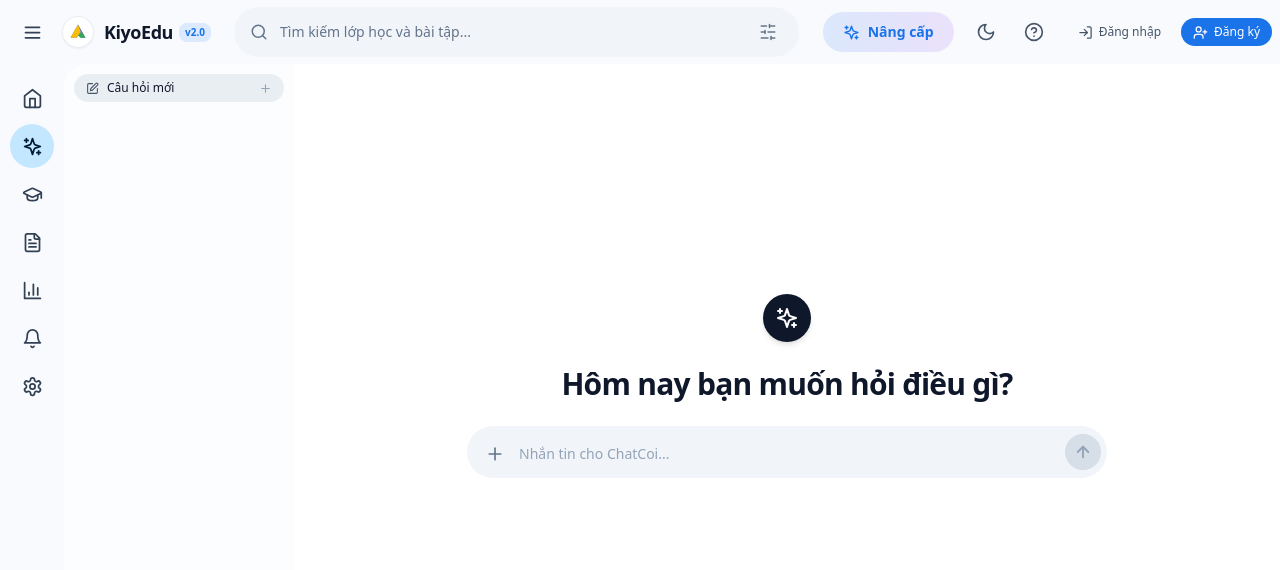
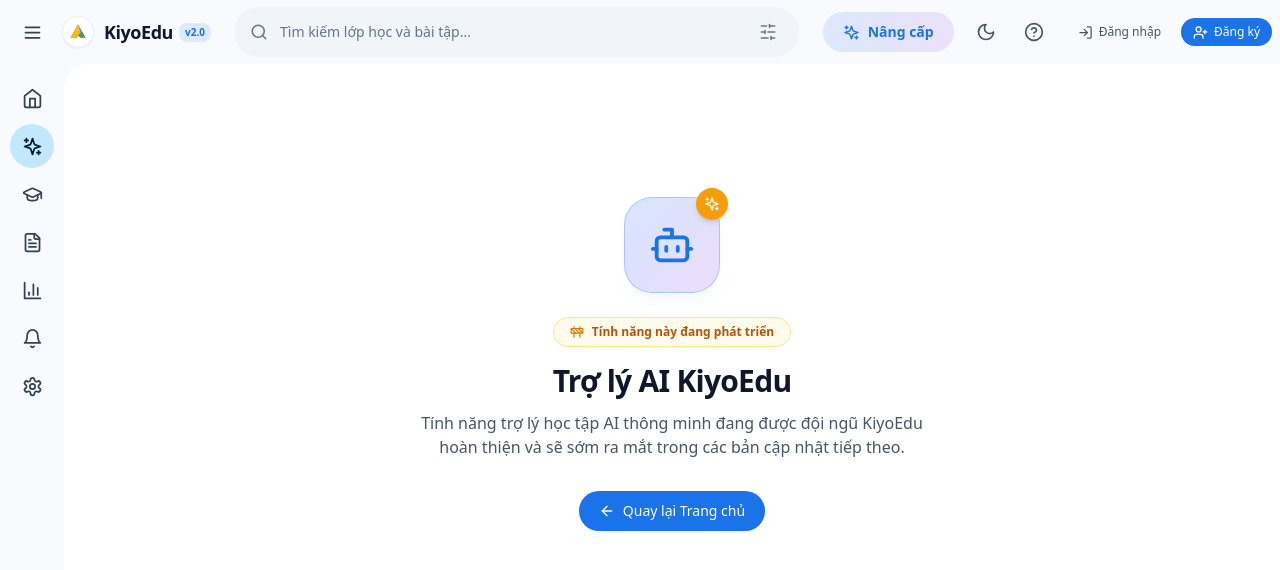
Before and after one commit to nguyenede/edu, a Next.js app in the folder web-hoc-tap/frontend/: page /app/ai in a window 1280 px wide. Shown: the top 570 px of the page. Built offline with nearby package versions, Linux system fonts and the light colour scheme.

Commit message:
feat(ai): update /app/ai page with Under Development notice

```diff
--- a/web-hoc-tap/frontend/src/app/app/ai/page.tsx
+++ b/web-hoc-tap/frontend/src/app/app/ai/page.tsx
@@ -1,8 +1,55 @@
 'use client';
 
 import React from 'react';
-import AiChatView from '@/components/AiChatView';
+import { useRouter } from 'next/navigation';
+import { AppShell } from '@/components/AppShell';
+import { Sparkles, Construction, ArrowLeft, Bot } from 'lucide-react';
+import { Button } from '@/components/Button';
 
 export default function AiRootPage() {
-  return <AiChatView />;
+  const router = useRouter();
+
+  return (
+    <AppShell>
+      <div className="flex flex-col items-center justify-center min-h-[75vh] w-full px-4 text-center select-none animate-in fade-in duration-300">
+        {/* Animated AI Glowing Icon */}
+        <div className="relative mb-6">
+          <div className="w-24 h-24 rounded-3xl bg-gradient-to-br from-blue-500/20 via-indigo-500/20 to-purple-500/20 dark:from-blue-500/10 dark:via-indigo-500/10 dark:to-purple-500/10 border border-blue-500/30 dark:border-blue-400/20 flex items-center justify-center shadow-lg shadow-blue-500/5">
+            <Bot size={46} className="text-google-blue dark:text-blue-400" />
+          </div>
+          <div className="absolute -top-2 -right-2 w-8 h-8 rounded-full bg-amber-500 text-white flex items-center justify-center shadow-md animate-bounce">
+            <Sparkles size={16} />
+          </div>
+        </div>
+
+        {/* Status Badge */}
+        <div className="inline-flex items-center gap-2 px-4 py-1.5 rounded-full text-xs font-semibold bg-amber-50 dark:bg-amber-950/50 text-amber-700 dark:text-amber-300 border border-amber-200 dark:border-amber-800/60 shadow-xs mb-4">
+          <Construction size={14} className="text-amber-600 dark:text-amber-400" />
+          <span>Tính năng này đang phát triển</span>
+        </div>
+
+        {/* Title */}
+        <h1 className="text-2xl sm:text-3xl font-bold tracking-tight text-slate-900 dark:text-slate-100 max-w-md">
+          Trợ lý AI KiyoEdu
+        </h1>
+
+        {/* Description */}
+        <p className="mt-3 text-sm sm:text-base text-slate-600 dark:text-slate-400 max-w-lg leading-relaxed">
+          Tính năng trợ lý học tập AI thông minh đang được đội ngũ KiyoEdu hoàn thiện và sẽ sớm ra mắt trong các bản cập nhật tiếp theo.
+        </p>
+
+        {/* Back Button */}
+        <div className="mt-8 flex items-center gap-3">
+          <Button
+            variant="primary"
+            onClick={() => router.push('/app/dashboard')}
+            className="flex items-center gap-2 px-5 py-2.5 shadow-sm"
+          >
+            <ArrowLeft size={16} />
+            <span>Quay lại Trang chủ</span>
+          </Button>
+        </div>
+      </div>
+    </AppShell>
+  );
 }
```
